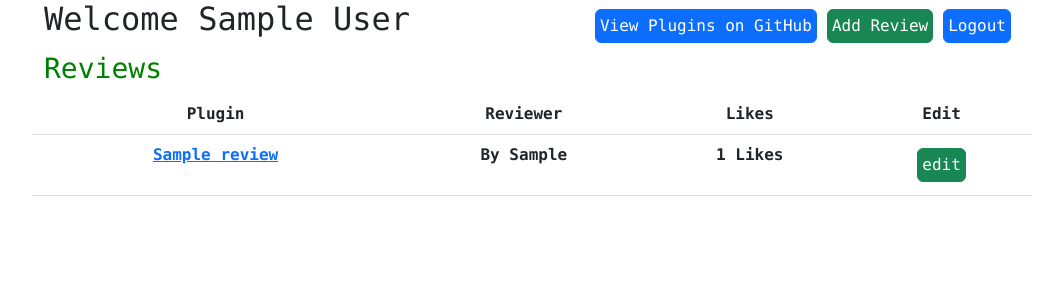
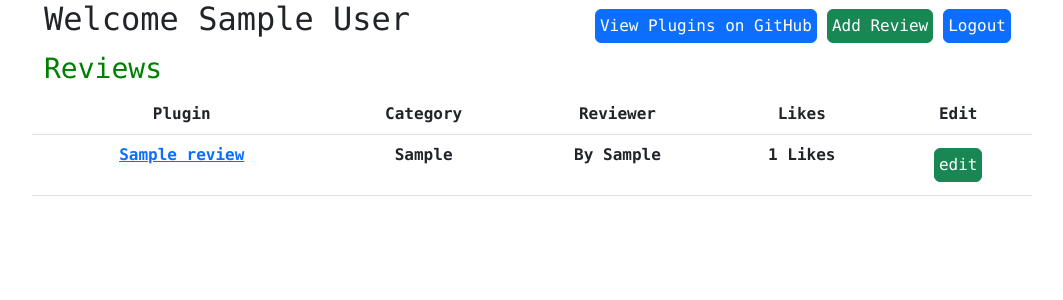
Before and after one commit to dreessen-n/neovim_plugin_reviews, a Flask app: page /dashboard in a window 1280 px wide. Shown: the part 213-513 px from the top of the page, without its empty margins (108-1171 px from the left). Run offline with Flask 2, Linux system fonts and the light colour scheme; the visitor is signed in with stand-in values (Sample User, id 1); tables that the repository leaves empty hold one stand-in row (values such as "Sample post").

Commit message:
Add category to dashboard and sort by category

```diff
--- a/flask_app/models/review.py
+++ b/flask_app/models/review.py
@@ -46,7 +46,7 @@ class Review:
                 JOIN users AS creators ON reviews.user_id = creators.id
                 LEFT JOIN likes ON likes.review_id = reviews.id
                 LEFT JOIN users AS users_who_liked ON likes.user_id = users_who_liked.id
-                ORDER BY reviews.name ASC;'''
+                ORDER BY reviews.category ASC;'''
         results = connectToMySQL(cls.db).query_db(query)
         all_reviews = []
         for r in results:
--- a/flask_app/templates/dashboard.html
+++ b/flask_app/templates/dashboard.html
@@ -30,6 +30,7 @@
                 <thead>
                     <tr>
                         <th>Plugin</th>
+                        <th>Category</th>
                         <th>Reviewer</th>
                         <th>Likes</th>
                         <th>Edit</th>
@@ -39,6 +40,7 @@
                     {% for r in all_reviews %}
                     <tr>
                         <td><a href="/review/show/{{r.id}}">{{ r.name }}</a></td>
+                        <td>{{ r.category }}</td>
                         <!-- NEED TO GET CREATORS NAME -->
                         <td>By {{ r.creator.first_name }}</td>
                         <td>
```
